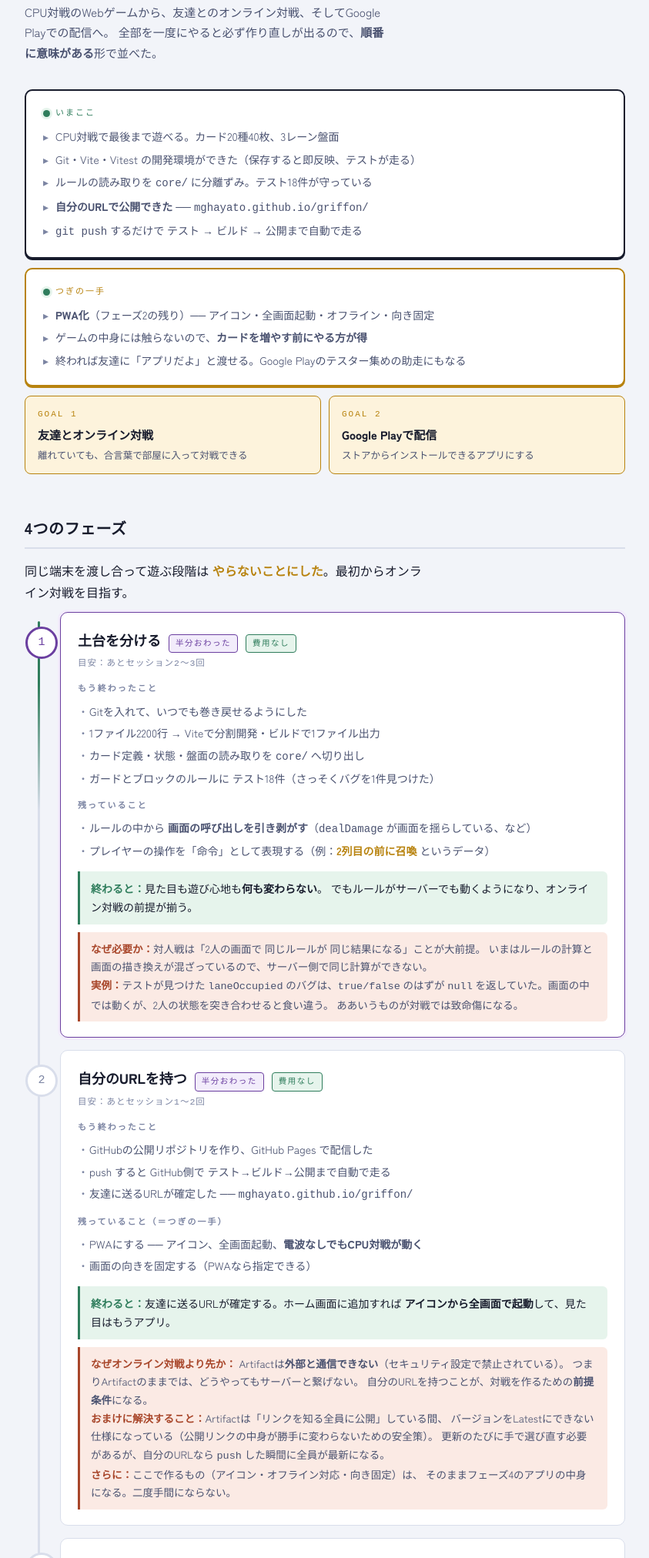
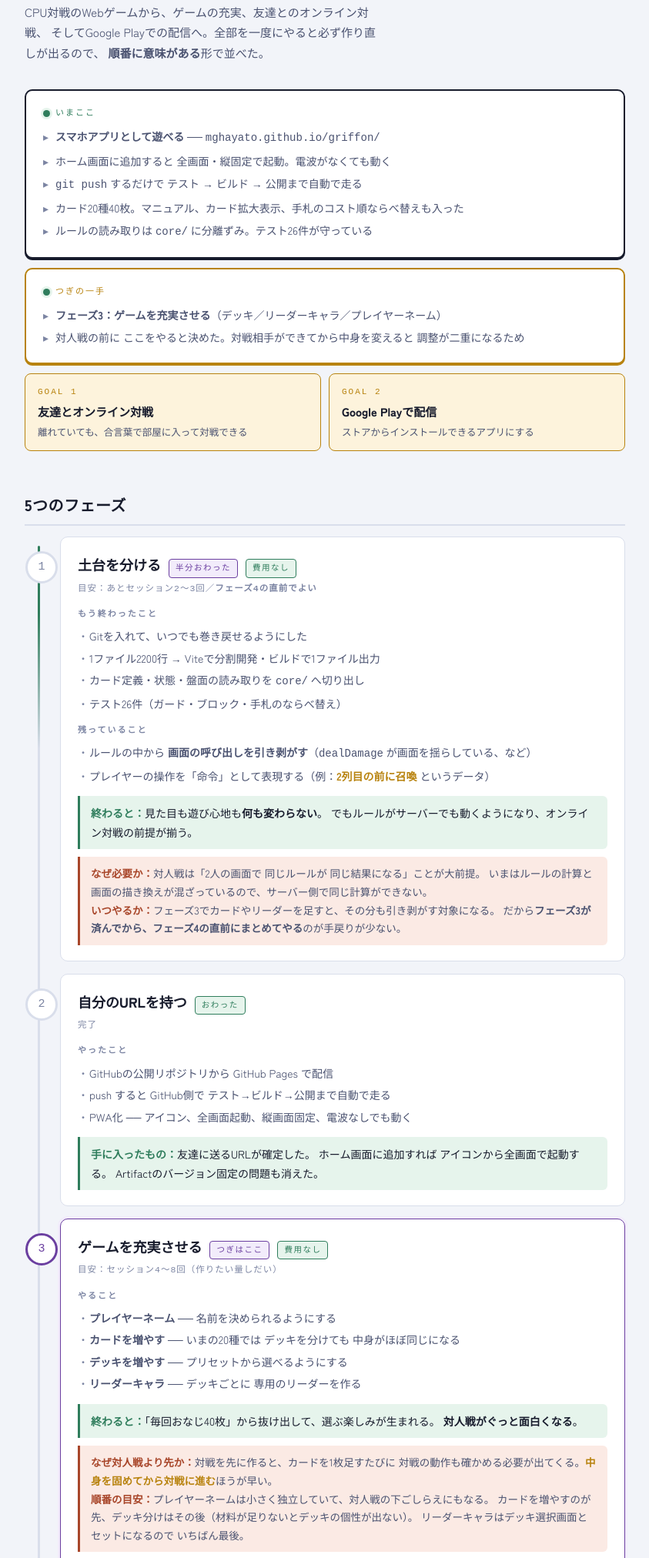
Before and after one commit to MGHayato/griffon, a website built with Vite: page roadmap.html in a window 1280 px wide. Shown: the part 186-2210 px from the top of the page at 77% size, without its empty margins (218-1061 px from the left). Built offline with nearby package versions, Linux system fonts and the light colour scheme; a web font is replaced by a local one.

Commit message:
renewed roadmap

```diff
--- a/roadmap.html
+++ b/roadmap.html
@@ -330,27 +330,27 @@
   <div class="eyebrow">GRIFFON / GRID FORMATION</div>
   <h1>オンライン対戦とGoogle Play配信までの道のり</h1>
   <p class="lede">
-    CPU対戦のWebゲームから、友達とのオンライン対戦、そしてGoogle Playでの配信へ。
-    全部を一度にやると必ず作り直しが出るので、<strong>順番に意味がある</strong>形で並べた。
+    CPU対戦のWebゲームから、ゲームの充実、友達とのオンライン対戦、
+    そしてGoogle Playでの配信へ。全部を一度にやると必ず作り直しが出るので、
+    <strong>順番に意味がある</strong>形で並べた。
   </p>
 
   <div class="now">
     <div class="now-label">いまここ</div>
     <ul>
-      <li>CPU対戦で最後まで遊べる。カード20種40枚、3レーン盤面</li>
-      <li>Git・Vite・Vitest の開発環境ができた（保存すると即反映、テストが走る）</li>
-      <li>ルールの読み取りを <code>core/</code> に分離ずみ。テスト18件が守っている</li>
-      <li><strong>自分のURLで公開できた</strong> ── <code>mghayato.github.io/griffon/</code></li>
+      <li><strong>スマホアプリとして遊べる</strong> ── <code>mghayato.github.io/griffon/</code></li>
+      <li>ホーム画面に追加すると 全画面・縦固定で起動。電波がなくても動く</li>
       <li><code>git push</code> するだけで テスト → ビルド → 公開まで自動で走る</li>
+      <li>カード20種40枚。マニュアル、カード拡大表示、手札のコスト順ならべ替えも入った</li>
+      <li>ルールの読み取りは <code>core/</code> に分離ずみ。テスト26件が守っている</li>
     </ul>
   </div>
 
   <div class="now" style="border-color:var(--accent); box-shadow:inset 0 0 0 2px var(--card), 0 2px 0 var(--accent);">
     <div class="now-label" style="color:var(--accent)">つぎの一手</div>
     <ul>
-      <li><strong>PWA化</strong>（フェーズ2の残り）── アイコン・全画面起動・オフライン・向き固定</li>
-      <li>ゲームの中身には触らないので、<strong>カードを増やす前にやる方が得</strong></li>
-      <li>終われば友達に「アプリだよ」と渡せる。Google Playのテスター集めの助走にもなる</li>
+      <li><strong>フェーズ3：ゲームを充実させる</strong>（デッキ／リーダーキャラ／プレイヤーネーム）</li>
+      <li>対人戦の前に ここをやると決めた。対戦相手ができてから中身を変えると 調整が二重になるため</li>
     </ul>
   </div>
 
@@ -367,27 +367,24 @@
     </div>
   </div>
 
-  <h2>4つのフェーズ</h2>
-  <p>
-    同じ端末を渡し合って遊ぶ段階は <em>やらないことにした</em>。最初からオンライン対戦を目指す。
-  </p>
+  <h2>5つのフェーズ</h2>
 
   <div class="timeline">
 
-    <div class="phase key" data-n="1">
+    <div class="phase" data-n="1">
       <div class="phase-head">
         <h3>土台を分ける</h3>
         <span class="tag key">半分おわった</span>
         <span class="tag free">費用なし</span>
       </div>
-      <div class="effort">目安：あとセッション2〜3回</div>
+      <div class="effort">目安：あとセッション2〜3回／<strong>フェーズ4の直前でよい</strong></div>
 
       <h4>もう終わったこと</h4>
       <ul>
         <li>Gitを入れて、いつでも巻き戻せるようにした</li>
         <li>1ファイル2200行 → Viteで分割開発・ビルドで1ファイル出力</li>
         <li>カード定義・状態・盤面の読み取りを <code>core/</code> へ切り出し</li>
-        <li>ガードとブロックのルールに テスト18件（さっそくバグを1件見つけた）</li>
+        <li>テスト26件（ガード・ブロック・手札のならべ替え）</li>
       </ul>
 
       <h4>残っていること</h4>
@@ -404,53 +401,63 @@
         <b>なぜ必要か：</b>対人戦は「2人の画面で 同じルールが 同じ結果になる」ことが大前提。
         いまはルールの計算と画面の描き換えが混ざっているので、サーバー側で同じ計算ができない。
         <br>
-        <b>実例：</b>テストが見つけた <code>laneOccupied</code> のバグは、<code>true/false</code> のはずが
-        <code>null</code> を返していた。画面の中では動くが、2人の状態を突き合わせると食い違う。
-        ああいうものが対戦では致命傷になる。
+        <b>いつやるか：</b>フェーズ3でカードやリーダーを足すと、その分も引き剥がす対象になる。
+        だから<strong>フェーズ3が済んでから、フェーズ4の直前にまとめてやる</strong>のが手戻りが少ない。
       </div>
     </div>
 
     <div class="phase" data-n="2">
       <div class="phase-head">
         <h3>自分のURLを持つ</h3>
-        <span class="tag key">半分おわった</span>
-        <span class="tag free">費用なし</span>
+        <span class="tag free">おわった</span>
       </div>
-      <div class="effort">目安：あとセッション1〜2回</div>
+      <div class="effort">完了</div>
 
-      <h4>もう終わったこと</h4>
+      <h4>やったこと</h4>
       <ul>
-        <li>GitHubの公開リポジトリを作り、GitHub Pages で配信した</li>
+        <li>GitHubの公開リポジトリから GitHub Pages で配信</li>
         <li>push すると GitHub側で テスト→ビルド→公開まで自動で走る</li>
-        <li>友達に送るURLが確定した ── <code>mghayato.github.io/griffon/</code></li>
-      </ul>
-
-      <h4>残っていること（＝つぎの一手）</h4>
-      <ul>
-        <li>PWAにする ── アイコン、全画面起動、<strong>電波なしでもCPU対戦が動く</strong></li>
-        <li>画面の向きを固定する（PWAなら指定できる）</li>
+        <li>PWA化 ── アイコン、全画面起動、縦画面固定、電波なしでも動く</li>
       </ul>
 
       <div class="payoff">
-        <b>終わると：</b>友達に送るURLが確定する。ホーム画面に追加すれば
-        <strong>アイコンから全画面で起動</strong>して、見た目はもうアプリ。
-      </div>
-      <div class="snag">
-        <b>なぜオンライン対戦より先か：</b>
-        Artifactは<strong>外部と通信できない</strong>（セキュリティ設定で禁止されている）。
-        つまりArtifactのままでは、どうやってもサーバーと繋げない。
-        自分のURLを持つことが、対戦を作るための<strong>前提条件</strong>になる。
-        <br>
-        <b>おまけに解決すること：</b>Artifactは「リンクを知る全員に公開」している間、
-        バージョンをLatestにできない仕様になっている（公開リンクの中身が勝手に変わらないための安全策）。
-        更新のたびに手で選び直す必要があるが、自分のURLなら <code>push</code> した瞬間に全員が最新になる。
-        <br>
-        <b>さらに：</b>ここで作るもの（アイコン・オフライン対応・向き固定）は、
-        そのままフェーズ4のアプリの中身になる。二度手間にならない。
+        <b>手に入ったもの：</b>友達に送るURLが確定した。
+        ホーム画面に追加すれば アイコンから全画面で起動する。
+        Artifactのバージョン固定の問題も消えた。
       </div>
     </div>
 
-    <div class="phase" data-n="3">
+    <div class="phase key" data-n="3">
+      <div class="phase-head">
+        <h3>ゲームを充実させる</h3>
+        <span class="tag key">つぎはここ</span>
+        <span class="tag free">費用なし</span>
+      </div>
+      <div class="effort">目安：セッション4〜8回（作りたい量しだい）</div>
+
+      <h4>やること</h4>
+      <ul>
+        <li><strong>プレイヤーネーム</strong> ── 名前を決められるようにする</li>
+        <li><strong>カードを増やす</strong> ── いまの20種では デッキを分けても 中身がほぼ同じになる</li>
+        <li><strong>デッキを増やす</strong> ── プリセットから選べるようにする</li>
+        <li><strong>リーダーキャラ</strong> ── デッキごとに 専用のリーダーを作る</li>
+      </ul>
+
+      <div class="payoff">
+        <b>終わると：</b>「毎回おなじ40枚」から抜け出して、選ぶ楽しみが生まれる。
+        <strong>対人戦がぐっと面白くなる</strong>。
+      </div>
+      <div class="snag">
+        <b>なぜ対人戦より先か：</b>対戦を先に作ると、カードを1枚足すたびに
+        対戦の動作も確かめる必要が出てくる。<em>中身を固めてから対戦に進む</em>ほうが早い。
+        <br>
+        <b>順番の目安：</b>プレイヤーネームは小さく独立していて、対人戦の下ごしらえにもなる。
+        カードを増やすのが先、デッキ分けはその後（材料が足りないとデッキの個性が出ない）。
+        リーダーキャラはデッキ選択画面とセットになるので いちばん最後。
+      </div>
+    </div>
+
+    <div class="phase" data-n="4">
       <div class="phase-head">
         <h3>オンライン対戦</h3>
         <span class="tag cost">サーバー代</span>
@@ -477,7 +484,7 @@
       </div>
     </div>
 
-    <div class="phase" data-n="4">
+    <div class="phase" data-n="5">
       <div class="phase-head">
         <h3>Google Play で配信</h3>
         <span class="tag cost">約4,000円＋テスター12人</span>
@@ -487,7 +494,7 @@
       <h4>やること</h4>
       <ul>
         <li>Capacitor でアプリの殻をかぶせる（中身はフェーズ2のまま使える）</li>
-        <li>アイコン、スクリーンショット、説明文、プライバシーポリシーを用意</li>
+        <li>スクリーンショット、説明文、プライバシーポリシーを用意</li>
         <li>Google Play Console に登録（初回のみ 約4,000円）</li>
         <li><strong>クローズドテスト：12人以上 × 14日連続</strong></li>
         <li>公開申請 → 審査（通常7日以内）</li>
@@ -534,9 +541,9 @@
     それでも<strong>「12人に14日間インストールしたままにしてもらう」</strong>のは楽ではない。
   </p>
   <p>
-    だから <em>フェーズ2のPWAが効いてくる</em>。
-    「14日入れっぱなしにして」と頼む前に、リンク1つで遊んでもらって面白いと思ってもらう。
-    その手応えを見てからストアに進むほうが確実だと思う。
+    <em>すでにPWAとして配れる状態にはなっている</em>ので、
+    「14日入れっぱなしにして」と頼む前に、リンク1つで遊んでもらって
+    面白いと思ってもらうことができる。フェーズ3で中身を厚くしておくほど、頼みやすくなるはず。
   </p>
 
   <h2>お金がかかるところ</h2>
@@ -550,10 +557,10 @@
         <tr><th>項目</th><th>費用</th><th>いつ</th><th>種類</th></tr>
       </thead>
       <tbody>
-        <tr><td>フェーズ1〜2</td><td class="num">0円</td><td>—</td><td>—</td></tr>
-        <tr><td>GitHub Pages</td><td class="num">0円</td><td>フェーズ2</td><td>公開リポジトリなら無料</td></tr>
-        <tr><td>サーバー</td><td class="num">0円 〜 月1,000円</td><td>フェーズ3</td><td>使った分だけ</td></tr>
-        <tr><td>Google Play 登録</td><td class="num">約4,000円</td><td>フェーズ4</td><td>初回だけ</td></tr>
+        <tr><td>フェーズ1〜3</td><td class="num">0円</td><td>—</td><td>—</td></tr>
+        <tr><td>GitHub Pages</td><td class="num">0円</td><td>済み</td><td>公開リポジトリなら無料</td></tr>
+        <tr><td>サーバー</td><td class="num">0円 〜 月1,000円</td><td>フェーズ4</td><td>使った分だけ</td></tr>
+        <tr><td>Google Play 登録</td><td class="num">約4,000円</td><td>フェーズ5</td><td>初回だけ</td></tr>
         <tr><td>独自ドメイン（任意）</td><td class="num">年1,500円ほど</td><td>いつでも</td><td>毎年</td></tr>
       </tbody>
     </table>
@@ -561,7 +568,7 @@
 
   <h2>アプリにする方法の選び方</h2>
   <p>
-    フェーズ4で <strong>Capacitor</strong> を選んだ理由は、<em>いまのコードがそのまま中身になる</em>から。
+    フェーズ5で <strong>Capacitor</strong> を選んだ理由は、<em>いまのコードがそのまま中身になる</em>から。
   </p>
 
   <div class="table-scroll">
@@ -588,29 +595,20 @@
     見た目はぜんぶ作り直しになる。グリフォンは絵文字とCSSで動く2Dカードゲームなので、
     WebViewの速度で困る場面はまず来ない。
   </p>
-  <p>
-    ただし <strong>フェーズ1をやっていれば、あとから乗り換えるのも難しくない</strong>。
-    ルールが画面から切り離してあれば、載せ替えるのは見た目だけで済む。
-  </p>
 
   <h2>あとでやること</h2>
-  <p>
-    やりたいけれど、対戦が動くまでは待つもの。順番は決めていない。
-  </p>
   <ul class="now" style="border:none;box-shadow:none;background:none;padding:0;">
-    <li><strong>デッキ4種プリセット</strong> ── 選んで戦えるようにする（note記事の課題2）</li>
-    <li><strong>リーダーキャラ</strong> ── デッキごとに専用のリーダーを作る</li>
-    <li><strong>専用カードを増やす</strong> ── デッキごとの個性を出す。いまの20種では足りない</li>
     <li><strong>App Store</strong> ── Apple は年15,000円。実機で確かめるならMacがあると安心</li>
     <li>デッキビルダー（プリセットが回ってからでいい）</li>
+    <li>スマホでの拡大表示を もう少し大きくする（保留中）</li>
     <li>課金やアイテム、商標登録、サーバー増強</li>
   </ul>
 
   <p class="note">
     この計画は決定事項じゃなくて、順番の提案。
     途中で面白い脱線が見つかったらそっちを優先していい。
-    ただし <strong>フェーズ1（土台を分ける）とフェーズ2（自分のURL）は、
-    オンライン対戦をやるなら必ず通ることになる</strong>。
+    ただし <strong>フェーズ1（土台を分ける）は、オンライン対戦をやるなら必ず通る</strong>。
+    フェーズ3でカードを足すほど作業も増えるので、フェーズ4の直前にまとめてやる想定にしてある。
   </p>
 
 </div>
```
